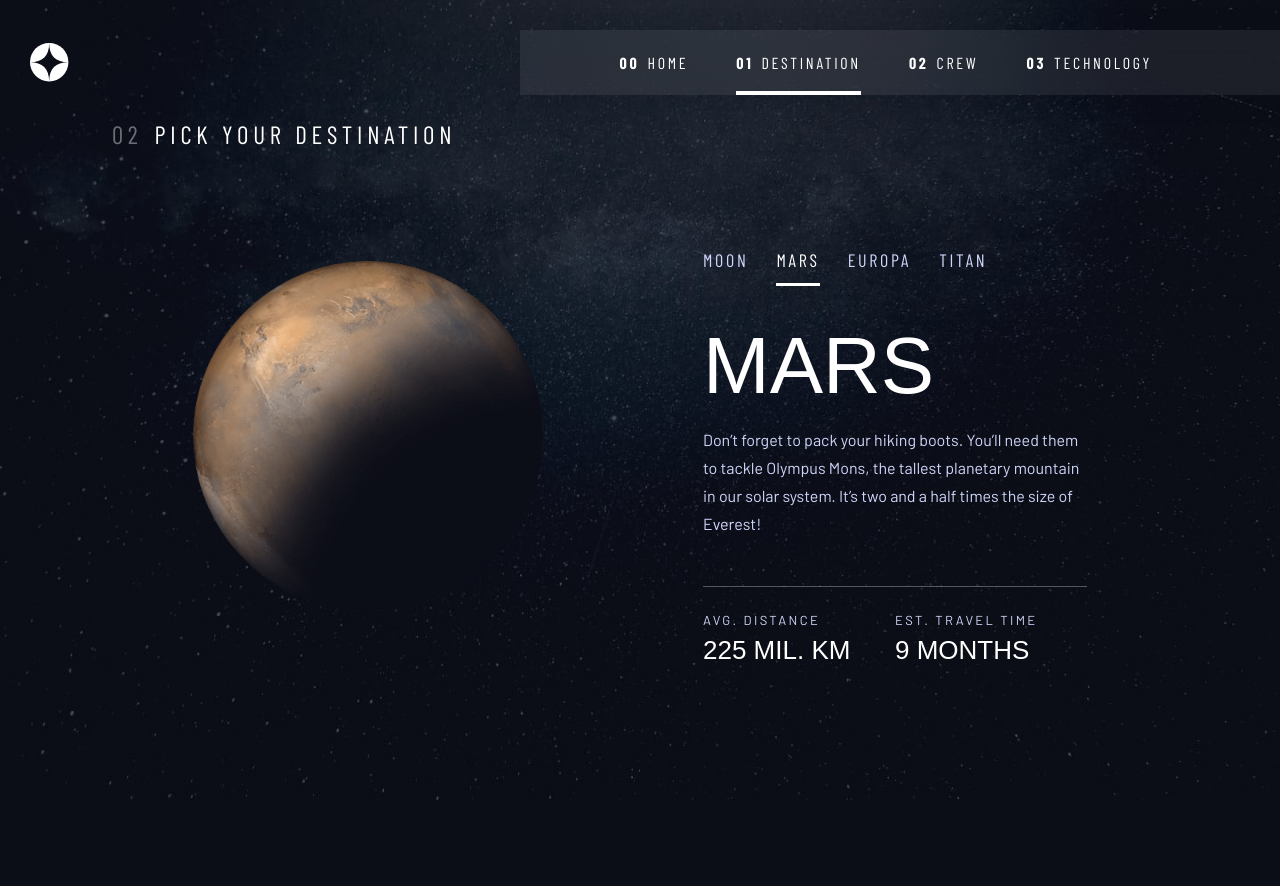
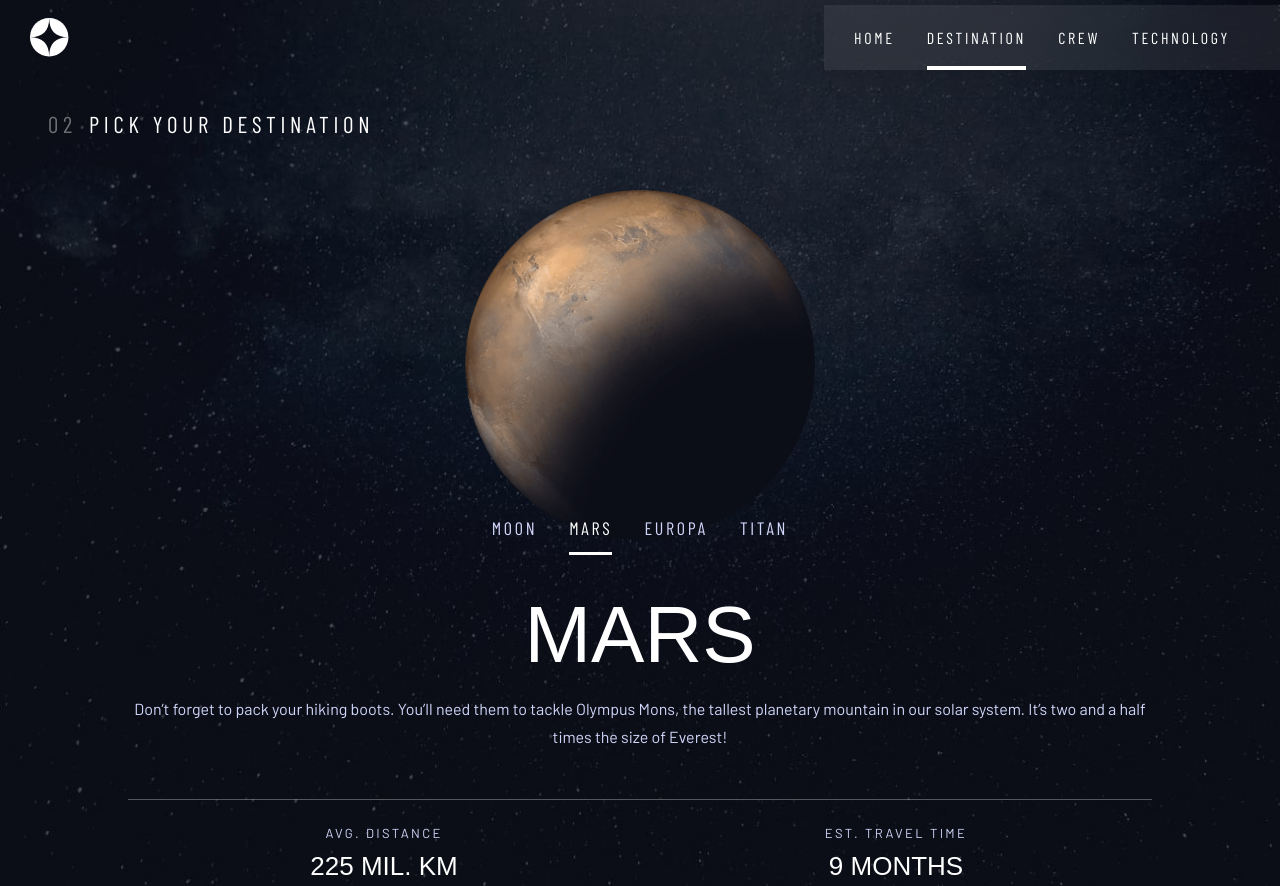
Before and after one commit to Benevos/space-tourism-website, a Next.js app: page /destination in a window 1280 px wide. Before the commit the page ends 800 px from the top, so only its background shows below. Built offline with nearby package versions, Linux system fonts and the light colour scheme; a web font is replaced by a local one.

Commit message:
tailwind got broken with no reason

```diff
--- a/src/app/destination/page.tsx
+++ b/src/app/destination/page.tsx
@@ -26,7 +26,7 @@ async function DestinationPage()
                 <main className='pt-4'>
 
                     <div className={`text-[25px] tracking-[4.72px] px-28 mb-8 ${barlowCondensed.className}
-                                     max-[1100px]:px-12 max-[1100px]:mt-4 max-[1100px]:mb-12 max-[1100px]:text-[23px]
+                                     dest-md:px-12 dest-md:mt-4 dest-md:mb-12 dest-md:text-[23px]
                                      max-sm:text-base max-sm:px-0 max-sm:flex max-sm:justify-center max-sm:items-center max-sm:text-center
                                      max-sm:mb-8 max-sm:mt-0`}>
 
--- a/src/app/globals.css
+++ /dev/null
@@ -1,53 +0,0 @@
-@tailwind base;
-@tailwind components;
-@tailwind utilities;
-* {
-  color: #ffffff;
-  box-sizing: border-box;
-  min-width: 0;
-}
-
-html, body, :root {
-  min-height: 100dvh;
-  background-color: #0B0D17;
-}
-
-.home-background {
-  background-image: url("../assets/home/background-home-desktop.jpg");
-  background-repeat: no-repeat;
-  background-size: cover;
-  background-position: right;
-}
-@media (max-width: 1320px) {
-  .home-background {
-    background-image: url("../assets/home/background-home-tablet.jpg");
-  }
-}
-@media (max-width: 425px) {
-  .home-background {
-    background-image: url("../assets/home/background-home-mobile.jpg");
-  }
-}
-
-.destination-background {
-  background-image: url("../assets/destination/background-destination-desktop.jpg");
-  background-repeat: no-repeat;
-  background-size: cover;
-}
-@media (max-width: 768px) {
-  .destination-background {
-    background-image: url("../assets/destination/background-destination-tablet.jpg");
-  }
-}
-@media (max-width: 425px) {
-  .destination-background {
-    background-image: url("../assets/destination/background-destination-mobile.jpg");
-  }
-}
-
-.glass {
-  background: rgba(255, 255, 255, 0.07);
-  box-shadow: 0 4px 30px rgba(0, 0, 0, 0.1);
-  backdrop-filter: blur(15px);
-  -webkit-backdrop-filter: blur(15px);
-}/*# sourceMappingURL=globals.css.map */
--- a/src/components/destinations/PlanetCarouselControllers.tsx
+++ b/src/components/destinations/PlanetCarouselControllers.tsx
@@ -27,7 +27,7 @@ function PlanetCarouselControllers(props: PlanetCarouselControllersProps)
     return (
         <div className=''>
             <ul className={`flex gap-7 h-[53px] tracking-[2.7px] ${barlowCondensed.className}
-                            max-[1100px]:justify-center max-[1100px]:gap-8 max-[1100px]: mb-5
+                            dest-md:justify-center dest-md:gap-8 dest-md: mb-5
                             max-sm:gap-5 max-sm: mb-0`}>
 
                 {destinations.map((destination, index) =>
--- a/src/components/destinations/PlanetItem.tsx
+++ b/src/components/destinations/PlanetItem.tsx
@@ -25,31 +25,31 @@ function PLanetItem(props: PlanetItemProps)
 
     return (
         <div className='w-full min-h-[500px] flex items-center justify-center gap-40
-                        max-[1100px]:flex-col max-[1100px]:justify-around
-                        max-[1100px]:gap-0'>
+                        dest-md:flex-col dest-md:justify-around
+                        dest-md:gap-0'>
 
             <div className='h-full flex items-center justify-center'>
                 <div className='w-[350px] h-[350px]
-                                max-[1100]:w-[280px] max-[1100px]:h-[280px]
+                                max-[1100]:w-[280px] dest-md:h-[280px]
                                 max-sm:w-[200px] max-sm:h-[200px]'>
                     <Image alt='planet.png' width={500} height={500} src={currentDestination.images.png}/>
                 </div>
             </div>
 
             <div className='w-[30%]
-                            max-[1100px]:w-[80%] max-[1100px]: mt-8
+                            dest-md:w-[80%] dest-md: mt-8
                             max-sm:w-[90%] max-sm:px-5 max-sm:mt-4'>
 
                 <PlanetCarouselControllers destinations={destinations} currentDestination={currentDestination} slideIndex={slideIndex}/>
 
                 <h1 className={`text-[80px] ${bellefair.className}
-                                max-[1100px]:text-center max-[1100px]:w-full
+                                dest-md:text-center dest-md:w-full
                                 max-sm:text-[60px]`}>
                     {currentDestination.name.toLocaleUpperCase()}
                 </h1>
 
                 <p className='leading-7 text-[#D0D6F9]
-                              max-[1100px]:text-center max-[1100px]:w-full'>
+                              dest-md:text-center dest-md:w-full'>
                     {currentDestination.description}
                 </p>
 
@@ -59,16 +59,16 @@ function PLanetItem(props: PlanetItemProps)
                                 max-sm:flex-col max-sm:items-center max-sm:gap-7'>
 
                     <div className='w-1/2
-                                    max-[1100px]:w-full max-[1100px]:flex max-[1100px]:flex-col max-[1100px]:items-center
-                                    max-[1100px]:text-center'>
+                                    dest-md:w-full dest-md:flex dest-md:flex-col dest-md:items-center
+                                    dest-md:text-center'>
 
                         <h2 className='text-[13px] tracking-[2.36px] text-[#D0D6F9]'>AVG. DISTANCE</h2>
                         <label className={`mt-1 text-[26px] ${bellefair.className}`}>{currentDestination.distance.toUpperCase()}</label>
                     </div>
 
                     <div className='w-1/2
-                                    max-[1100px]:w-full max-[1100px]:flex max-[1100px]:flex-col max-[1100px]:items-center
-                                    max-[1100px]:text-center'>
+                                    dest-md:w-full dest-md:flex dest-md:flex-col dest-md:items-center
+                                    dest-md:text-center'>
 
                         <h2 className='text-[13px] tracking-[2.36px] text-[#D0D6F9]'>EST. TRAVEL TIME</h2>
                         <label className={`mt-1 text-[26px] ${bellefair.className}`}>{currentDestination.travel.toUpperCase()}</label>
--- a/src/components/home/Explore.tsx
+++ b/src/components/home/Explore.tsx
@@ -14,14 +14,14 @@ function Explore()
 {
     return (
         <section className='h-[calc(100dvh-100px)] max-h-[1100px] flex items-center justify-center overflow-hidden
-                              max-[1320px]:min-h-[900px] max-[1320px]:h-[calc(100dvh-75px)]
+                              max-home-md:min-h-[900px] max-home-md:h-[calc(100dvh-75px)]
                               max-sm:min-h-[500px]'>
 
           <div className='w-full flex items-end justify-around
-                          max-[1320px]:h-full max-[1320px]:flex-col max-[1320px]:items-center'>
+                          max-home-md:h-full max-home-md:flex-col max-home-md:items-center'>
 
                             <div className='w-[490px] text-pretty
-                            max-[1320px]:text-center max-[1320px]:w-[420px]
+                            max-home-md:text-center max-home-md:w-[420px]
                             max-sm:w-[300px]'>
               <h1>
                 <div className={`text-[23px] text-[#D0D6F9] tracking-[4.72px] ${barlowCondensed.className}
@@ -34,7 +34,7 @@ function Explore()
                 </div>
               </h1>
               <p className='text-[17px] text-[#D0D6F9] leading-9
-                            max-[1320px]:leading-7
+                            max-home-md:leading-7
                             max-sm:text-[14px] max-sm:leading-6'>
 
                 {"Let's face it; if you want to go to space, you might as well genuinely go to outer space and not hover kind of on the edge of it. Well sit back, and relax because we'll give you a truly out of this world experience!"}
--- a/src/components/shared/Header/Header.tsx
+++ b/src/components/shared/Header/Header.tsx
@@ -9,7 +9,7 @@ import Navbar from './Navbar/Navbar';
 function Header() {
     return (
         <header className='h-[75px] mt-[25px] flex items-center justify-between
-                           max-[1320px]:mt-0'>
+                           max-home-md:mt-0'>
 
           <button className='h-full  pl-[30px]'>
             <div className='w-[40px] h-[40px]'>
@@ -20,7 +20,7 @@ function Header() {
 
           <Navbar/>
 
-          <button className='hidden text-4xl pr-5 max-[640px]:inline'>
+          <button className='hidden text-4xl pr-5 max-header-sm:inline'>
             <HiMiniBars3/>
           </button>
 
--- a/src/components/shared/Header/Navbar/Navbar.tsx
+++ b/src/components/shared/Header/Navbar/Navbar.tsx
@@ -13,11 +13,11 @@ function Navbar()
 {
     return (
         <nav className={`pr-[10%] h-[65px] pl-[100px] glass ${barlowCondensed.className} z-[1]
-                           max-[1320px]:pl-[30px] max-[1320px]:pr-[50px]
+                           max-home-md:pl-[30px] max-home-md:pr-[50px]
                            max-sm:hidden`}>
 
             <ul className='flex gap-12 h-full tracking-[2.7px] text-base
-                            max-[1320px]:gap-8'>
+                            max-home-md:gap-8'>
 
                 <NavbarItem title='HOME' index={0} expectedPathname='/'/>
                 <NavbarItem title='DESTINATION' index={1} expectedPathname='/destination'/>
--- a/src/components/shared/Header/Navbar/NavbarItem.tsx
+++ b/src/components/shared/Header/Navbar/NavbarItem.tsx
@@ -30,7 +30,7 @@ function NavbarItem(props: NavbarItemProps)
                     <div className='absolute w-full h-1 opacity-0 bg-[rgba(255,255,255,0.5)] bottom-0 transition-all group-hover:opacity-100'/>
                 }
 
-                <label className='font-bold pointer-events-none max-[1320px]:hidden'>{padIndex}</label>
+                <label className='font-bold pointer-events-none max-home-md:hidden'>{padIndex}</label>
                 <label className='pointer-events-none'>{title}</label>
             </Link>
         </li>
--- a/tailwind.config.ts
+++ b/tailwind.config.ts
@@ -8,6 +8,11 @@ const config: Config = {
   ],
   theme: {
     extend: {
+      screens: {
+        "header-sm": "640px",
+        "home-md": "1320px",
+        "dest-md": "1100px"
+      },
       backgroundImage: {
         "gradient-radial": "radial-gradient(var(--tw-gradient-stops))",
         "gradient-conic":
```
Also changed, not shown: 1 other file (tests, documents, lock files or other folders).
